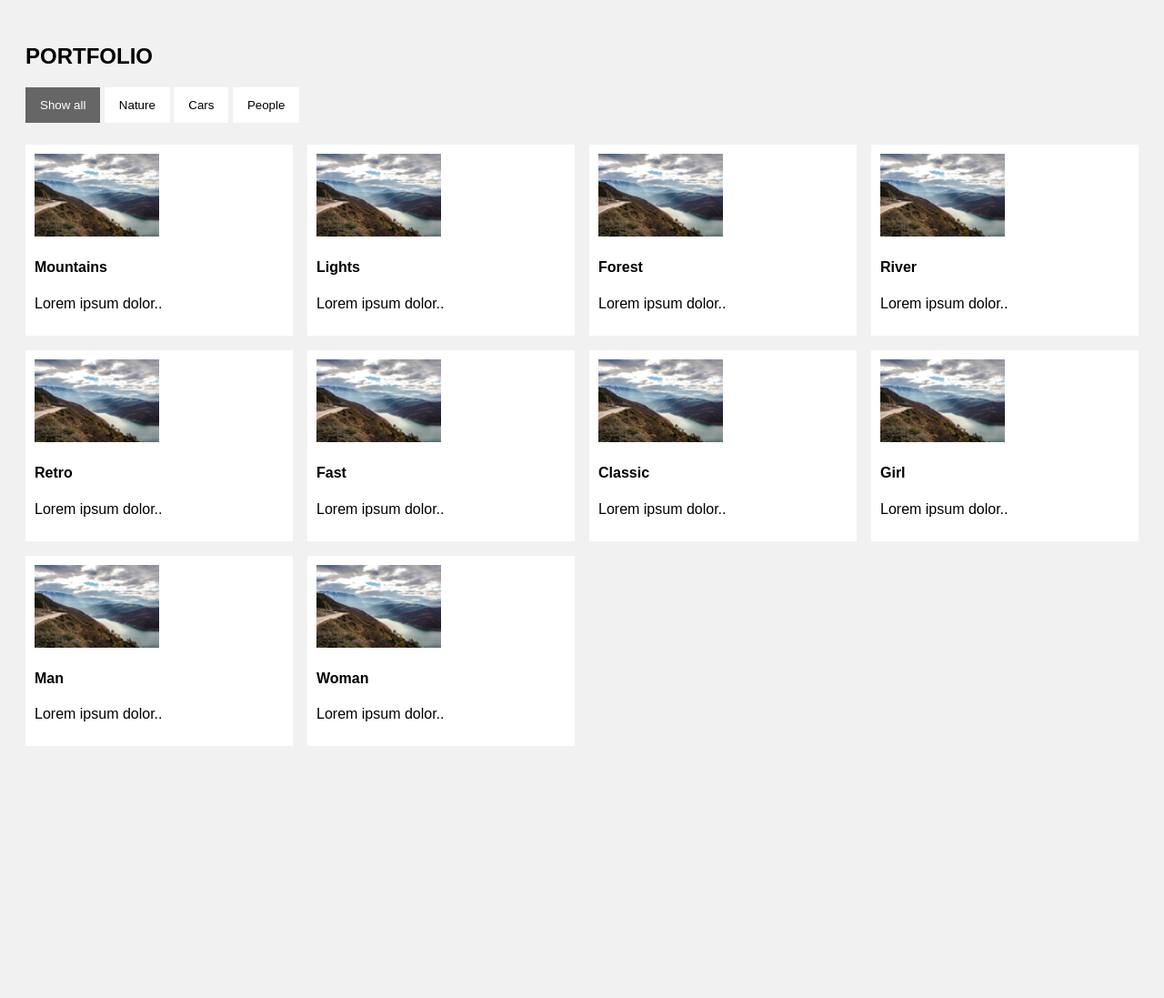
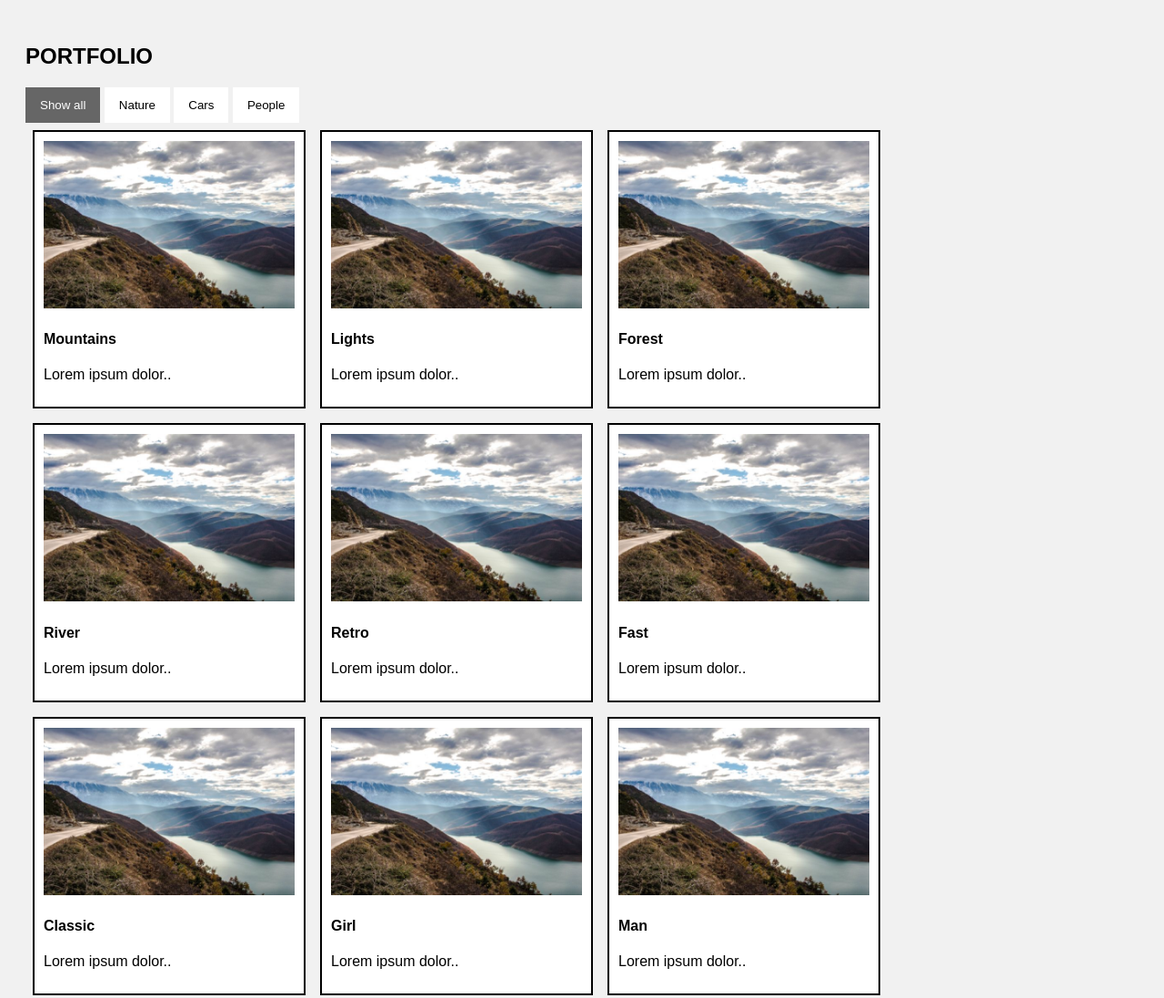
Before and after one commit to Tyronnosaurus/portfolio, a plain HTML site: page index.html in a window 1280 px wide. Shown: the top 1097 px of the page at 91% size. Before the commit the page ends 872 px from the top, so only its background shows below. Drawn offline with Linux system fonts and the light colour scheme.

Commit message:
Autoarrange in grid

```diff
--- a/css/style.css
+++ b/css/style.css
@@ -8,10 +8,9 @@ body {
   font-family: Arial;
 }
 
-/* Center website */
 .main {
   max-width: 1000px;
-  margin: auto;
+  margin: auto; /* Center website */
 }
 
 h1 {
@@ -19,42 +18,9 @@ h1 {
   word-break: break-all;
 }
 
-.row {
-  margin: 8px -16px;
-}
 
-/* Add padding BETWEEN each column (if you want) */
-.row,
-.row > .column {
-  padding: 8px;
-}
 
-/* Create a 4 equal columns that floats next to each other */
-.column {
-  float: left;
-  width: 25%;
-  display: none; /* Hide columns by default */
-}
-
-/* Clear floats after rows */
-.row:after {
-  content: "";
-  display: table;
-  clear: both;
-}
-
-/* Content */
-.content {
-  background-color: white;
-  padding: 10px;
-}
-
-/* The "show" class is added to the filtered elements */
-.show {
-  display: block;
-}
-
-/* Style the buttons */
+/* PORTFOLIO BUTTONS */
 .btn {
   border: none;
   outline: none;
@@ -71,22 +37,43 @@ h1 {
 /* Add a dark background color to the active button */
 .btn.active {
   background-color: #666;
-    color: white;
+  color: white;
+}
+
+
+
+/* AUTO-ARRANGE PORTFOLIO ITEMS */
+/* Fit as many items in a row as possible */
+.container{
+  display:flex;
+  flex-wrap:wrap;
+}
+
+.container > div {
+  width: 300px;
+  margin:8px;
+
+  border: 2px solid black;
+}
+
+/* FILTER PORTFOLIO ITEMS */
+.column {
+  display: none; /* Hide columns by default */
+}
+
+.show {
+  display: block; /* The "show" class is added to the filtered elements */
 }
 
 
 
 
-/* Responsive layout - makes a two column-layout instead of four columns */
-@media screen and (max-width: 900px) {
-  .column {
-    width: 50%;
-  }
+/* PORFOLIO ITEM */
+.content {
+  background-color: white;
+  padding: 10px;
 }
 
-/* Responsive layout - makes the two columns stack on top of each other instead of next to each other */
-@media screen and (max-width: 600px) {
-  .column {
-    width: 100%;
-  }
+.content img {
+  width: 100%;
 }
--- a/index.html
+++ b/index.html
@@ -12,6 +12,7 @@
 
         <h2>PORTFOLIO</h2>
 
+        <!-- Portfolio Gallery Buttons -->
         <div id="myBtnContainer">
             <button class="btn active" onclick="filterSelection('all')"> Show all</button>
             <button class="btn" onclick="filterSelection('nature')"> Nature</button>
@@ -19,33 +20,34 @@
             <button class="btn" onclick="filterSelection('people')"> People</button>
         </div>
 
+
         <!-- Portfolio Gallery Grid -->
-        <div class="row">
+        <div class="container">
 
             <div class="column nature">
                 <div class="content">
-                    <img src="img/mountains.jpg" alt="Mountains" style="width:50%">
+                    <img src="img/mountains.jpg" alt="Mountains">
                     <h4>Mountains</h4>
                     <p>Lorem ipsum dolor..</p>
                 </div>
             </div>
             <div class="column nature">
                 <div class="content">
-                    <img src="img/mountains.jpg" alt="Lights" style="width:50%">
+                    <img src="img/mountains.jpg" alt="Lights">
                     <h4>Lights</h4>
                     <p>Lorem ipsum dolor..</p>
                 </div>
             </div>
             <div class="column nature">
                 <div class="content">
-                    <img src="img/mountains.jpg" alt="Nature" style="width:50%">
+                    <img src="img/mountains.jpg" alt="Nature">
                     <h4>Forest</h4>
                     <p>Lorem ipsum dolor..</p>
                 </div>
             </div>
             <div class="column nature">
                 <div class="content">
-                    <img src="img/mountains.jpg" alt="River" style="width:50%">
+                    <img src="img/mountains.jpg" alt="River">
                     <h4>River</h4>
                     <p>Lorem ipsum dolor..</p>
                 </div>
@@ -53,21 +55,21 @@
 
             <div class="column cars">
                 <div class="content">
-                    <img src="img/mountains.jpg" alt="Car" style="width:50%">
+                    <img src="img/mountains.jpg" alt="Car">
                     <h4>Retro</h4>
                     <p>Lorem ipsum dolor..</p>
                 </div>
             </div>
             <div class="column cars">
                 <div class="content">
-                    <img src="img/mountains.jpg" alt="Car" style="width:50%">
+                    <img src="img/mountains.jpg" alt="Car">
                     <h4>Fast</h4>
                     <p>Lorem ipsum dolor..</p>
                 </div>
             </div>
             <div class="column cars">
                 <div class="content">
-                    <img src="img/mountains.jpg" alt="Car" style="width:50%">
+                    <img src="img/mountains.jpg" alt="Car">
                     <h4>Classic</h4>
                     <p>Lorem ipsum dolor..</p>
                 </div>
@@ -75,21 +77,21 @@
 
             <div class="column people">
                 <div class="content">
-                    <img src="img/mountains.jpg" alt="People" style="width:50%">
+                    <img src="img/mountains.jpg" alt="People">
                     <h4>Girl</h4>
                     <p>Lorem ipsum dolor..</p>
                 </div>
             </div>
             <div class="column people">
                 <div class="content">
-                    <img src="img/mountains.jpg" alt="People" style="width:50%">
+                    <img src="img/mountains.jpg" alt="People">
                     <h4>Man</h4>
                     <p>Lorem ipsum dolor..</p>
                 </div>
             </div>
             <div class="column people">
                 <div class="content">
-                    <img src="img/mountains.jpg" alt="People" style="width:50%">
+                    <img src="img/mountains.jpg" alt="People">
                     <h4>Woman</h4>
                     <p>Lorem ipsum dolor..</p>
                 </div>
```
